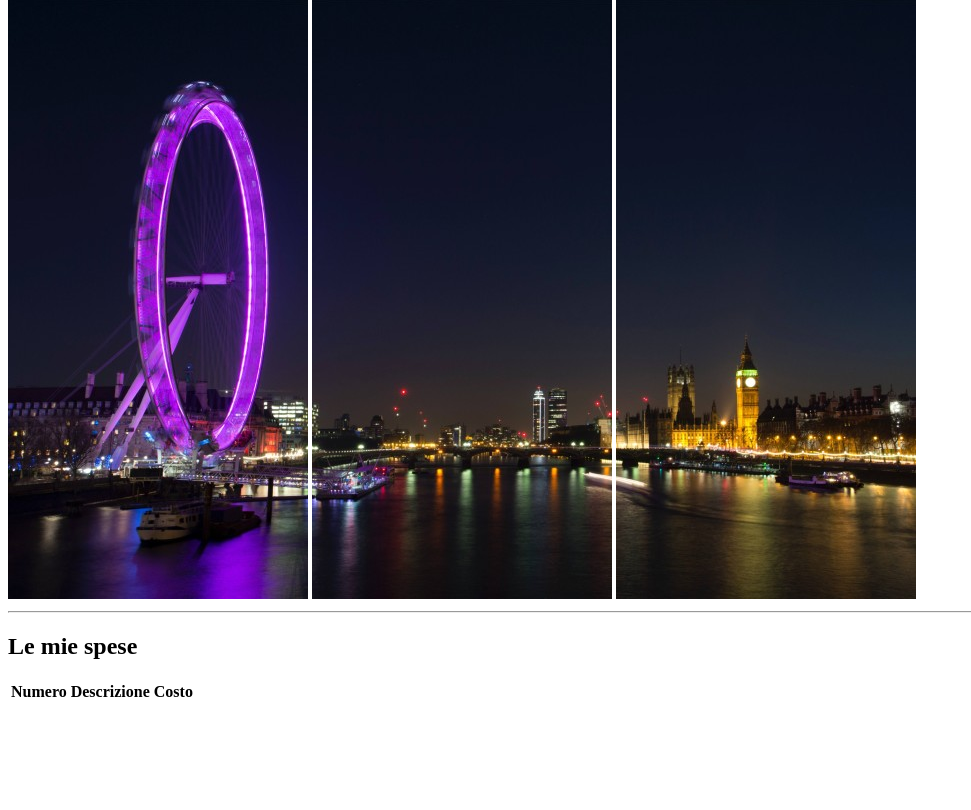
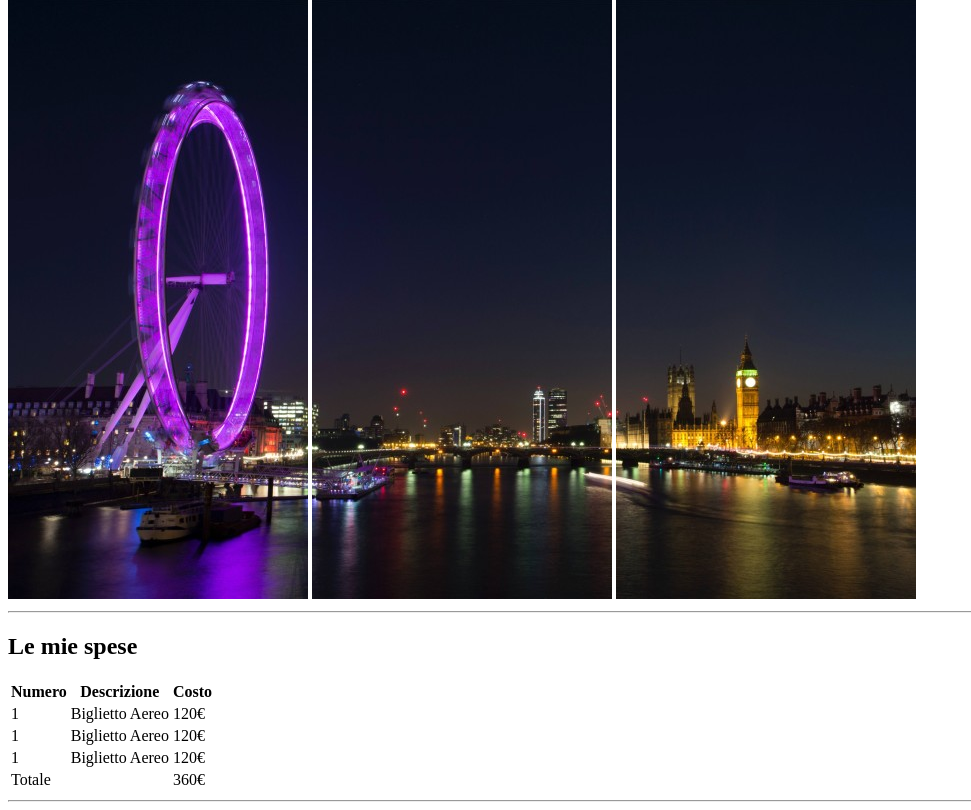
Before and after one commit to patriziosbr/html-london-trip, a plain HTML site: page index.html in a window 1280 px wide. Shown: the part 68-878 px from the top of the page, without its empty margins (0-971 px from the left). Before the commit the page ends 800 px from the top, so only its background shows below. Drawn offline with Linux system fonts and the light colour scheme.

Commit message:
tabella 1 ok

```diff
--- a/index.html
+++ b/index.html
@@ -20,6 +20,7 @@
     <main>
         <section>
             <h2>Le mie spese</h2>
+            <!--Tabella 1-->
             <table>
                 <thead>
                     <tr>
@@ -28,7 +29,35 @@
                         <th>Costo</th>
                     </tr>
                 </thead>
+
+                <tbody>
+                    <tr>
+                        <td>1</td>
+                        <td>Biglietto Aereo</td>
+                        <td>120€</td>
+                    </tr>
+                    <tr>
+                        <td>1</td>
+                        <td>Biglietto Aereo</td>
+                        <td>120€</td>
+                    </tr>
+                    <tr>
+                        <td>1</td>
+                        <td>Biglietto Aereo</td>
+                        <td>120€</td>
+                    </tr>
+                </tbody>
+
+                <tfoot>
+                    <tr>
+                        <td>Totale</td>
+                        <td></td>
+                        <td>360€</td>
+                    </tr>
+                </tfoot>
             </table>
+            <!--/Tabella 1-->
+            <hr>
         </section>
     </main>
 </body>
```
